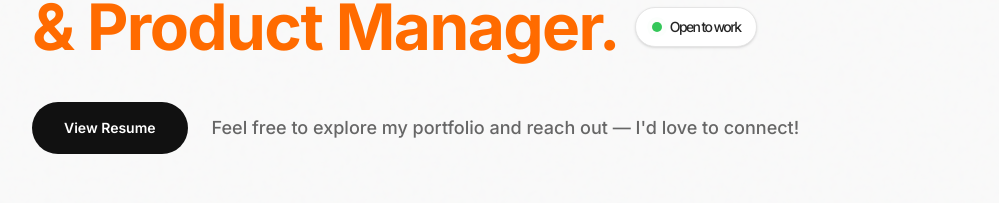
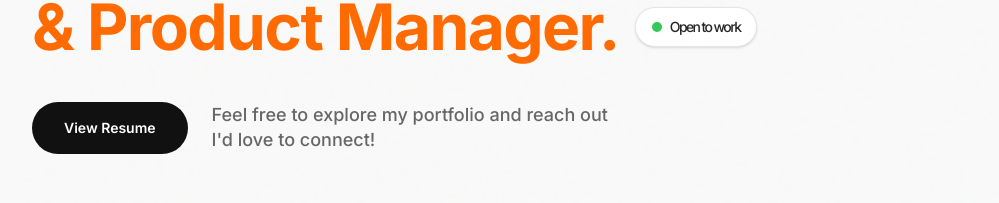
Before and after one commit to Dhruv-Pahwa/Portfolio_dribble, a React (Vite) app: page / in a window 1280 px wide. Shown: the part 315-518 px from the top of the page, without its empty margins (140-1139 px from the left). Built offline with nearby package versions, Linux system fonts and the light colour scheme.

Commit message:
Remove em dash and format two-line hero text

```diff
--- a/src/components/HomeDashboard.tsx
+++ b/src/components/HomeDashboard.tsx
@@ -68,7 +68,8 @@ export default function HomeDashboard() {
             View Resume
           </a>
           <p className={`font-medium text-lg leading-snug ${isDark ? 'text-neutral-400' : 'text-[#666]'}`}>
-            Feel free to explore my portfolio and reach out — I'd love to connect!
+            Feel free to explore my portfolio and reach out<br />
+            I'd love to connect!
           </p>
         </div>
       </section>
```
